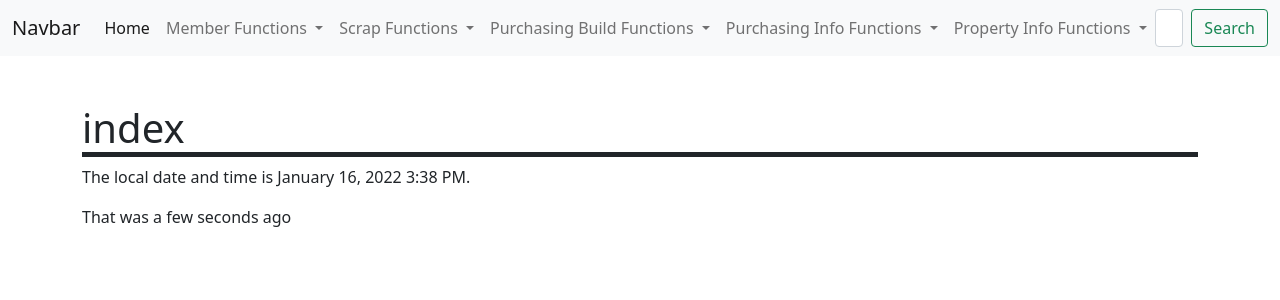
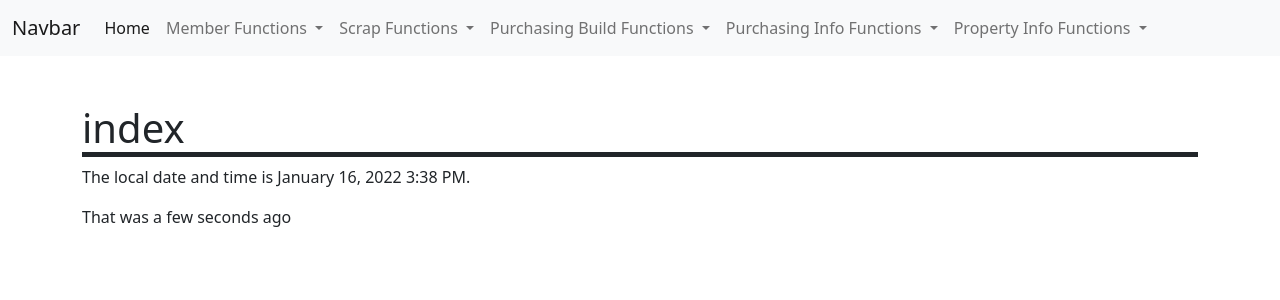
Before and after one commit to theabc50111/DBMS2021_final_dmlab_nccu, a Flask app: page / in a window 1280 px wide. Shown: the top 300 px of the page. Run offline with Flask 3, Linux system fonts and the light colour scheme; parts of the project's set-up code (start-up, migrations or seed data) failed here and were passed over; some libraries are stand-ins or nearby versions.

Commit message:
delete search bar in navbar

```diff
--- a/project/templates/parts/_navbar.html
+++ b/project/templates/parts/_navbar.html
@@ -65,10 +65,6 @@
             </ul>
           </li>
         </ul>
-        <form class="d-flex">
-          <input class="form-control me-2" type="search" placeholder="Search" aria-label="Search">
-          <button class="btn btn-outline-success" type="submit">Search</button>
-        </form>
       </div>
     </div>
 </nav>
```
